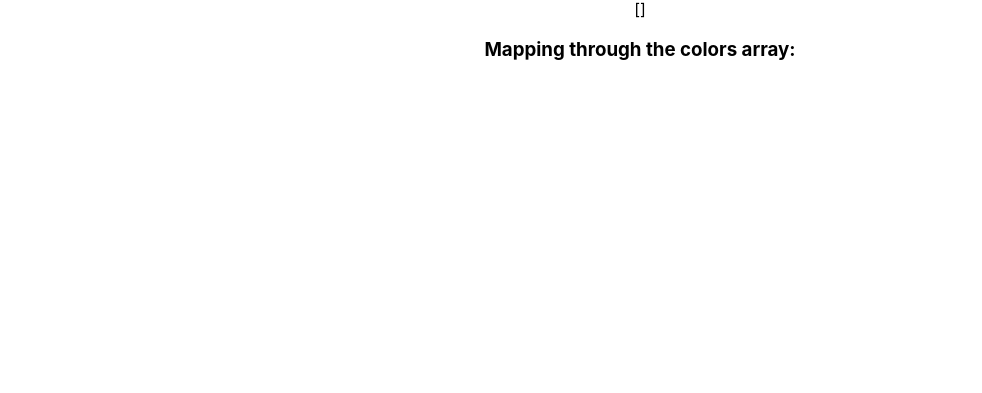
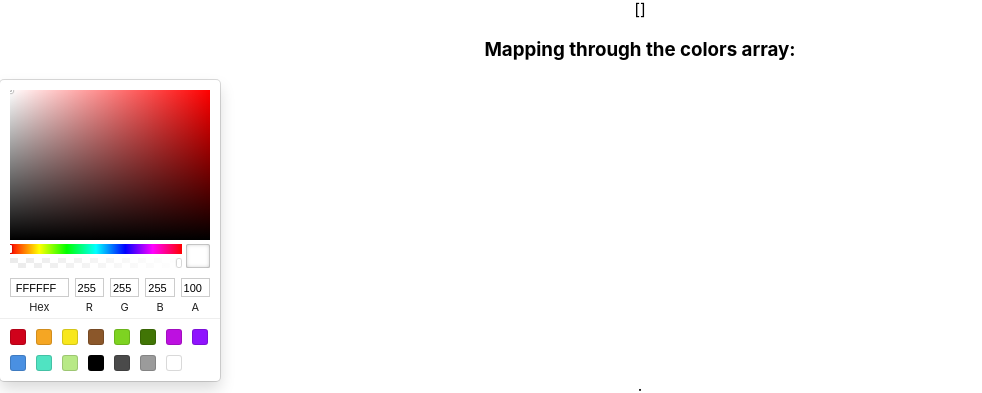
Before and after one commit to kelkuno/solo-spike-color-extractor, a React (Create React App) app: page / in a window 1280 px wide. Shown: the part 447-840 px from the top of the page, without its empty margins (0-982 px from the left). Before the commit the page ends 800 px from the top, so only its background shows below. Built offline with nearby package versions, Linux system fonts and the light colour scheme.

Commit message:
color change added, barebones, it works as directed in documentation

```diff
--- a/package.json
+++ b/package.json
@@ -7,6 +7,7 @@
     "@testing-library/react": "^13.3.0",
     "@testing-library/user-event": "^13.5.0",
     "react": "^18.2.0",
+    "react-color": "^2.19.3",
     "react-color-extractor": "^1.1.2",
     "react-dom": "^18.2.0",
     "react-scripts": "5.0.1",
--- a/src/App.js
+++ b/src/App.js
@@ -2,18 +2,28 @@ import './App.css';
 //✅import ColorExtractor component from library
 import { ColorExtractor } from 'react-color-extractor';
 import {useState} from 'react';
+import { SketchPicker } from 'react-color';
 
 
 function App() {
   //✅set a local "colors" which is a local state w default state as empty array.
   const [colors, setColors] = useState([]);
+  const [stageColor, setStageColor] = useState({background: '#fff'});
 
   //✅declared a getColors function that takes in props of "colors" and adds it too colors array.
   const getColors = (colors) => {
     setColors (colors);
   }
 
+  //function that changes stageColor with the color picker
+  const handleColorChange = (color) => {
+    setStageColor({background: color.hex});
+
+  }//end of colorChange
+
  console.log('this is colors', colors);
+ console.log('this is stageColor', stageColor);
+
   // console.log('colors in brackets', {colors});
   // console.log('getColor function', getColors);
 
@@ -47,7 +57,10 @@ function App() {
             </div>
           ))}
         </div>
-
+        <SketchPicker
+        color={stageColor.background}
+        onChange ={handleColorChange}
+        />;
 
     </div>
   );
```
Also changed, not shown: 1 other file (tests, documents, lock files or other folders).
